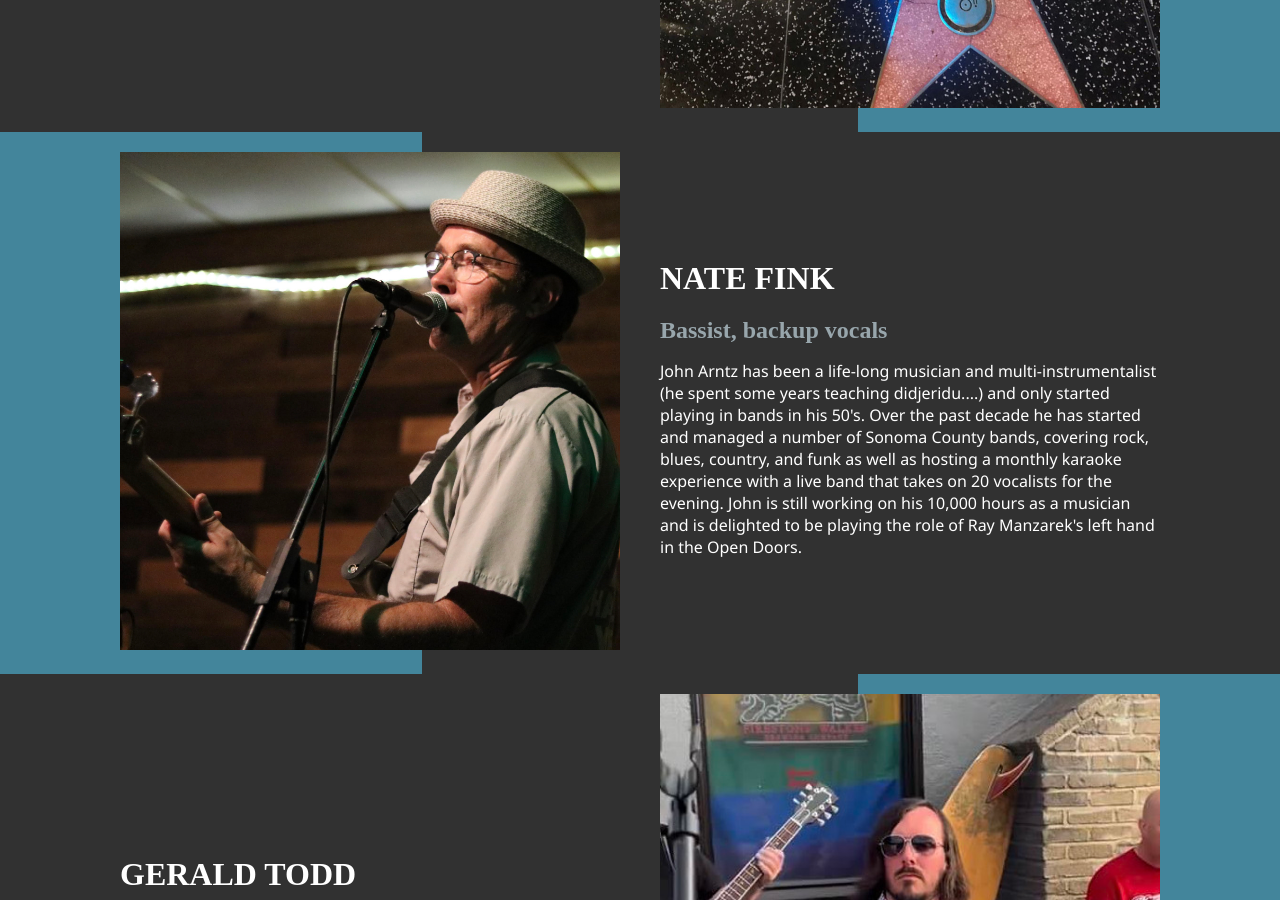
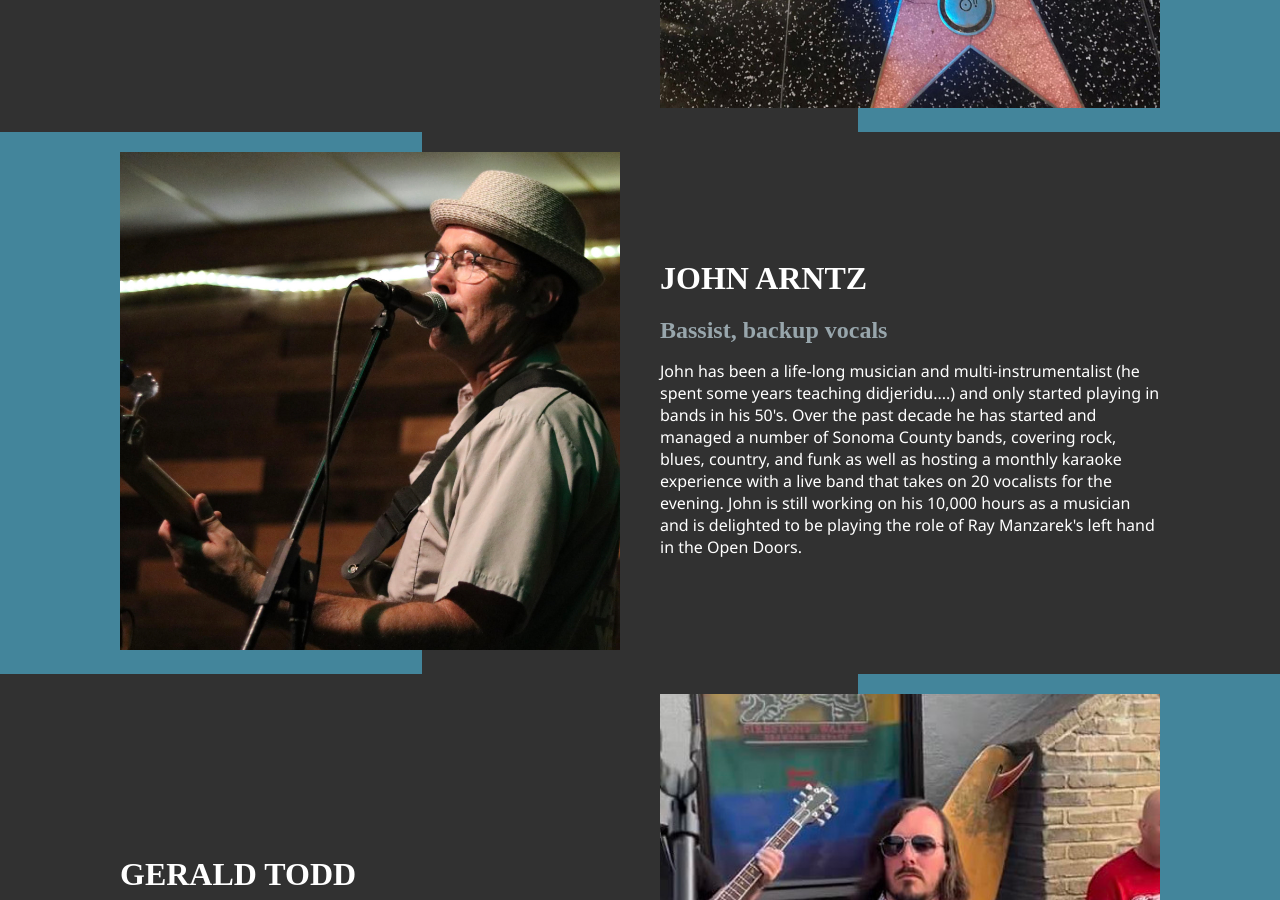
Before and after one commit to beingforthebenefit/opendoorsband, a Jekyll site: the page built from _pages/bios.html, in a window 1280 px wide and 900 px high, scrolled down 654 px. Built offline with Jekyll 4.4.1, drawn with Linux system fonts in a browser that asks for light colours.

Commit message:
Update bios.html

```diff
--- a/_pages/bios.html
+++ b/_pages/bios.html
@@ -28,10 +28,10 @@ title: Bios
             <img src="{{ '/assets/img/john.jpg' | relative_url }}" alt="Nate Fink">
         </div>
         <div class="bio-text right">
-            <h1 class="bio-title">Nate Fink</h1>
+            <h1 class="bio-title">John Arntz</h1>
             <h2 class="bio-subtitle">Bassist, backup vocals</h2>
             <p>
-                John Arntz has been a life-long musician and multi-instrumentalist (he
+                John has been a life-long musician and multi-instrumentalist (he
                 spent some years teaching didjeridu....) and only started playing in
                 bands in his 50's.  Over the past decade he has started and managed a
                 number of Sonoma County bands, covering rock, blues, country, and funk
```
